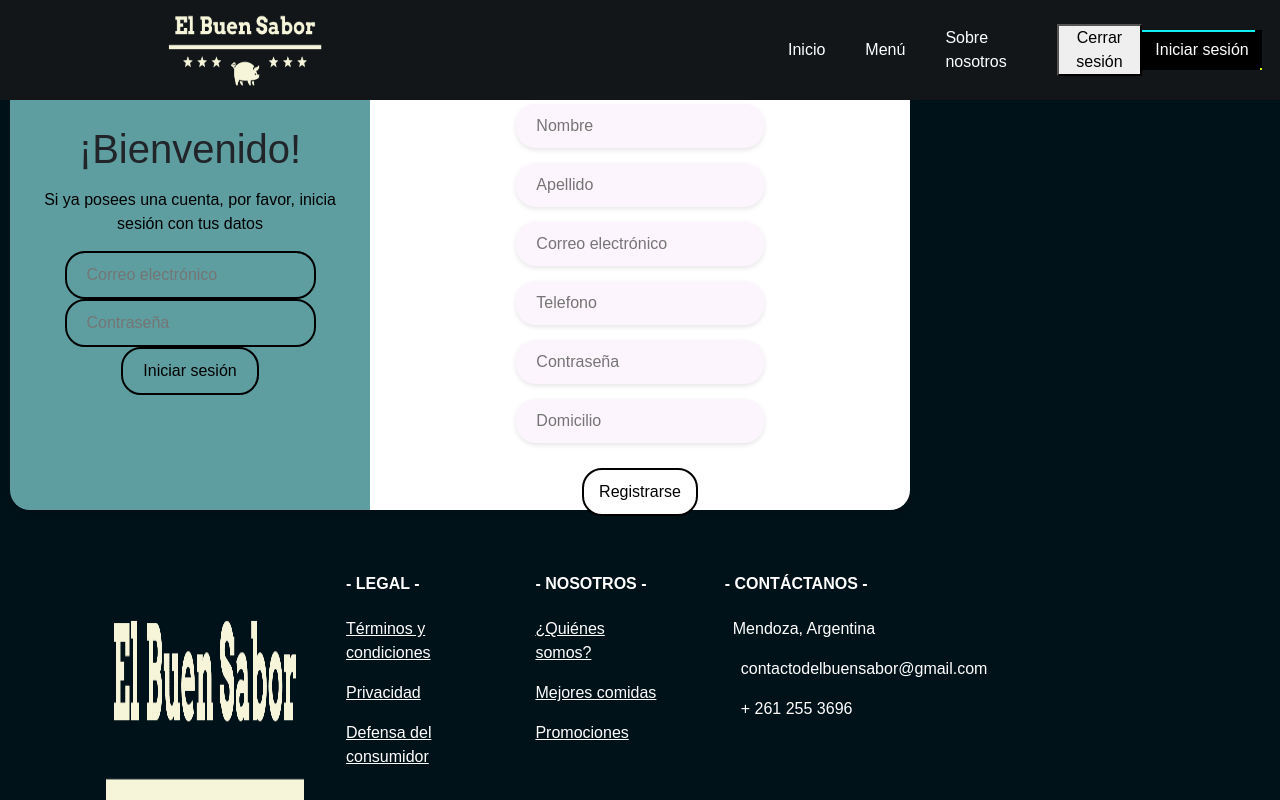
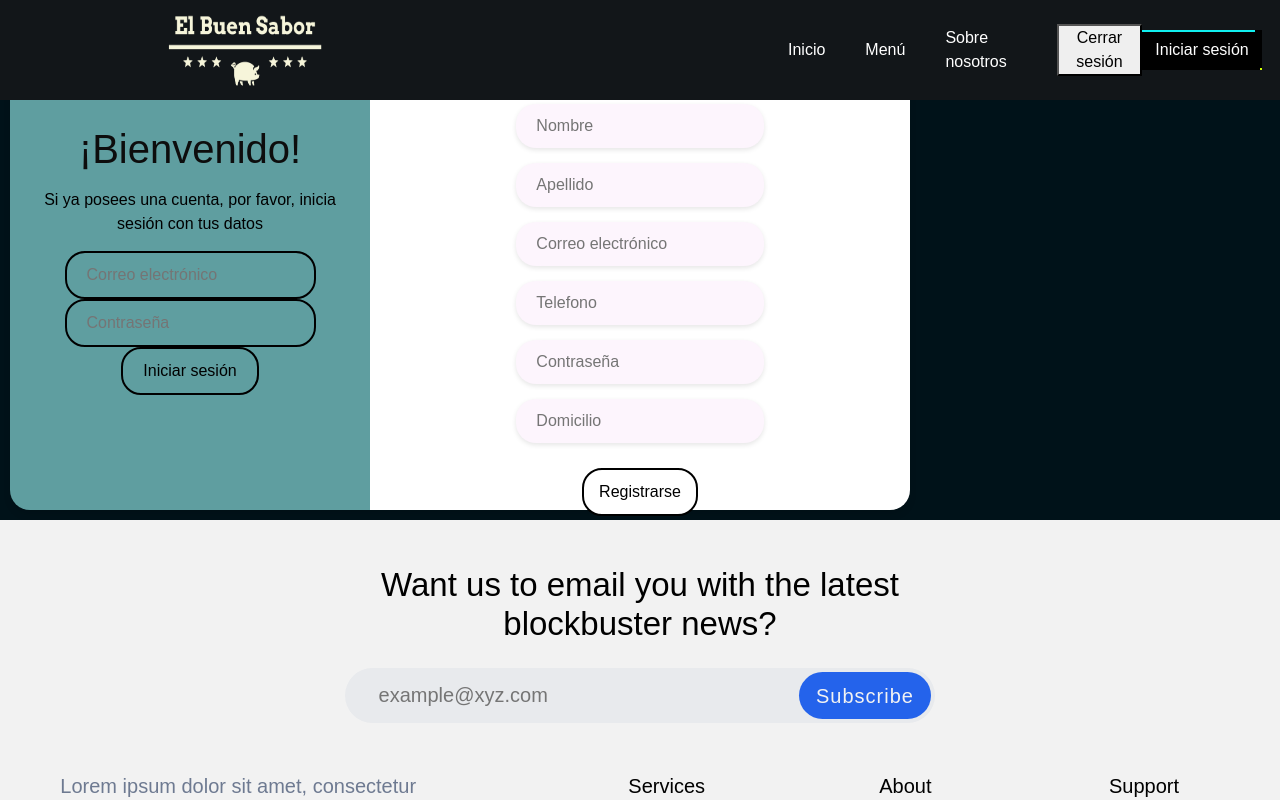
Before and after one commit to Granzo05/Ecommerce-restaurante, a React (Vite) app: page /login-cliente in a window 1280 px wide. Built offline with nearby package versions, Linux system fonts and the light colour scheme.

Commit message:
footer final

```diff
--- a/src/components/Footer.tsx
+++ b/src/components/Footer.tsx
@@ -1,76 +1,85 @@
 import { MDBFooter, MDBContainer, MDBRow, MDBCol, MDBIcon } from 'mdb-react-ui-kit';
+import '../styles/footer.css'
 
 const Footer = () => {
     return (
-            <MDBFooter className='text-center text-lg-start text-muted'>
-                <section className=''>
-                    <MDBContainer className='text-center text-md-start mt-5' style={{color: 'white'}}>
-                        <MDBRow className='mt-3'>
-                            <MDBCol md="3" lg="4" xl="3" className='mx-auto mb-4' >
-                                <img src="./src/assets/img/HatchfulExport-All/logo_transparent_header.png" alt="Logo" style={{width: '248px', display: 'flex', marginTop: '3px' }}/>
-                                <br />
-                                <p>
-                                    ¡Tu comida a la velocidad del rayo!
-                                </p>
-                            </MDBCol>
-
-                            <MDBCol md="2" lg="2" xl="2" className='mx-auto mb-4'>
-                                <h6 className='text-uppercase fw-bold mb-4'>- Legal -</h6>
-                                <p>
-                                    <a href='#!' className='text-reset'>
-                                        Términos y condiciones
-                                    </a>
-                                </p>
-                                <p>
-                                    <a href='#!' className='text-reset'>
-                                        Privacidad
-                                    </a>
-                                </p>
-                                <p>
-                                    <a href='#!' className='text-reset'>
-                                        Defensa del consumidor
-                                    </a>
-                                </p>
-                            </MDBCol>
-
-                            <MDBCol md="3" lg="2" xl="2" className='mx-auto mb-4'>
-                                <h6 className='text-uppercase fw-bold mb-4'>- Nosotros -</h6>
-                                <p>
-                                    <a href='#!' className='text-reset'>
-                                        ¿Quiénes somos?
-                                    </a>
-                                </p>
-                                <p>
-                                    <a href='#!' className='text-reset'>
-                                        Mejores comidas
-                                    </a>
-                                </p>
-                                <p>
-                                    <a href='#!' className='text-reset'>
-                                        Promociones
-                                    </a>
-                                </p>
-
-                            </MDBCol>
-
-                            <MDBCol md="4" lg="3" xl="3" className='mx-auto mb-md-0 mb-4'>
-                                <h6 className='text-uppercase fw-bold mb-4'>- Contáctanos -</h6>
-                                <p>
-                                    <MDBIcon icon="home" className="me-2" />
-                                    Mendoza, Argentina
-                                </p>
-                                <p>
-                                    <MDBIcon icon="envelope" className="me-3" />
-                                    contactodelbuensabor@gmail.com
-                                </p>
-                                <p>
-                                    <MDBIcon icon="phone" className="me-3" /> + 261 255 3696
-                                </p>
-                            </MDBCol>
-                        </MDBRow>
-                    </MDBContainer>
-                </section>
-            </MDBFooter>
+        <footer className="footer">
+        <div className="footer-container">
+          <div className="footer-newsletter">
+            <h1 className="footer-newsletter__header">
+              Want us to email you with the latest blockbuster news?
+            </h1>
+            <div className="footer-newsletter__form">
+              <input type="email" name="email" placeholder="example@xyz.com"/>
+              <button type="submit" className="submit-btn">Subscribe</button>
+            </div>
+          </div>
+          <div className="footer-body">
+            <div className="footer-body__content">
+              <p>
+                Lorem ipsum dolor sit amet, consectetur adipisicing elit. Nobis
+                esse illo culpa aperiam minima odit? Nihil quod illo pariatur
+                libero.
+              </p>
+            </div>
+            <nav className="footer-body__nav">
+              <ul className="footer-body__nav-list">
+                <li className="footer-body__nav-item">
+                  Services
+                  <ul className="footer-body__nav-sublist">
+                    <li className="footer-body__nav-subitem">
+                      <a href="" className="footer-body__nav-link">Marketing</a>
+                    </li>
+                    <li className="footer-body__nav-subitem">
+                      <a href="" className="footer-body__nav-link">Design</a>
+                    </li>
+                    <li className="footer-body__nav-subitem">
+                      <a href="" className="footer-body__nav-link">App Development</a>
+                    </li>
+                    <li className="footer-body__nav-subitem">
+                      <a href="" className="footer-body__nav-link">Web development</a>
+                    </li>
+                  </ul>
+                </li>
+                <li className="footer-body__nav-item">
+                  About
+                  <ul className="footer-body__nav-sublist">
+                    <li className="footer-body__nav-subitem">
+                      <a href="" className="footer-body__nav-link">About</a>
+                    </li>
+                    <li className="footer-body__nav-subitem">
+                      <a href="" className="footer-body__nav-link">Careers</a>
+                    </li>
+                    <li className="footer-body__nav-subitem">
+                      <a href="" className="footer-body__nav-link">History</a>
+                    </li>
+                    <li className="footer-body__nav-subitem">
+                      <a href="" className="footer-body__nav-link">Our Team</a>
+                    </li>
+                  </ul>
+                </li>
+                <li className="footer-body__nav-item">
+                  Support
+                  <ul className="footer-body__nav-sublist">
+                    <li className="footer-body__nav-subitem">
+                      <a href="" className="footer-body__nav-link">FAQs</a>
+                    </li>
+                    <li className="footer-body__nav-subitem">
+                      <a href="" className="footer-body__nav-link">Contact</a>
+                    </li>
+                    <li className="footer-body__nav-subitem">
+                      <a href="" className="footer-body__nav-link">Live chat</a>
+                    </li>
+                  </ul>
+                </li>
+              </ul>
+            </nav>
+          </div>
+          <div className="footer-attribute">
+              <p>&copy; Company 2024. All right reserved.</p>
+          </div>
+        </div>
+      </footer>
     )
 }
 
--- /dev/null
+++ b/src/styles/footer.css
@@ -0,0 +1,145 @@
+:root {
+    --color-white: hsl(0, 0%, 95%);
+    --color-white-shade: hsl(0, 0%, 95%);
+    --color-black: hsl(0, 0%, 05%);
+
+    --color-primary: hsl(221, 83%, 53%);
+    --color-light-gray: hsl(220, 14%, 92%);
+    --color-gray: hsl(220, 14%, 50%);
+
+    --p-inline: clamp(.75rem, 0.6286rem + 0.5178vw, 2rem);
+    --p-block: 1rem;
+    --gap: 1rem;
+    --border-radius: 2rem;
+
+    --fs-small: clamp(0.75rem, 0.6286rem + 0.5178vw, 0.95rem);
+    --fs-medium: clamp(1rem, 0.6966rem + 1.0945vw, 1.25rem);
+    --fs-large: clamp(1.5rem, 1.0291rem + 1.2924vw, 3rem);
+  }
+  * {
+    margin: 0;
+    padding: 0;
+    box-sizing: border-box;
+  }
+
+  body {
+    min-height: 100dvh;
+    width: 100%;
+    display: flex;
+    align-items: flex-end;
+    font-family: "Poppins";
+    background-color: var(--color-light-gray);
+    color: var(--color-black);
+  }
+
+  ul {
+    list-style: none;
+  }
+  a {
+    text-decoration: none;
+    color: inherit;
+  }
+  .footer {
+
+    color: black;
+    width: 100%;
+    padding-inline: var(--p-inline);
+    background-color: var(--color-white);
+
+    & .footer-container {
+      width: 100%;
+      display: flex;
+      flex-direction: column;
+      row-gap: 6vh;
+      padding-block: calc(var(--p-block) * 2);
+    }
+
+    & .footer-newsletter {
+      width: 100%;
+      display: flex;
+      flex-direction: column;
+      align-items: center;
+      justify-content: center;
+      row-gap: var(--gap);
+
+      & h1 {
+        max-width: 35ch;
+        font-size: var(--fs-large);
+        text-align: center;
+      }
+
+      & .footer-newsletter__form {
+        position: relative;
+        background-color: var(--color-light-gray);
+        padding-inline: var(--p-inline);
+        padding-block: calc(var(--p-block) * 0.5);
+        border-radius: var(--border-radius);
+      }
+
+      & input {
+        padding-inline: var(--p-inline);
+        padding-block: calc(var(--p-block) * 0.5);
+        height: 100%;
+        width: min(50ch, 80vw);
+        background-color: transparent;
+        border: none;
+        outline: none;
+        font-size: var(--fs-medium);
+      }
+
+      & .submit-btn {
+        position: absolute;
+        right: calc(var(--p-inline) * 0.25);
+        top: calc(var(--p-block) * 0.25);
+        height: calc(100% - var(--p-block) * 0.5);
+        background-color: var(--color-primary);
+        color: var(--color-white);
+        padding-inline: var(--p-inline);
+        padding-block: calc(var(--p-block) * 0.5);
+        border-radius: var(--border-radius);
+        border: none;
+        outline: none;
+        font-size: var(--fs-medium);
+        letter-spacing: 1px;
+        cursor: pointer;
+      }
+    }
+
+    & .footer-body {
+      width: 100%;
+      display: grid;
+      grid-template-columns: 1fr;
+      row-gap: calc(var(--gap) * 2);
+
+      & .footer-body__content {
+        text-wrap: balance;
+        font-size: var(--fs-medium);
+        color: var(--color-gray);
+        padding-right: 5ch;
+      }
+
+      & .footer-body__nav-list {
+        display: grid;
+        grid-template-columns: repeat(auto-fit, minmax(150px, 1fr));
+        font-size: var(--fs-medium);
+        row-gap: var(--gap);
+      }
+
+      & .footer-body__nav-sublist {
+        padding-top: calc(var(--gap) * 0.5);
+        font-size: var(--fs-small);
+        color: var(--color-gray);
+      }
+
+      @media screen and (width > 768px) {
+        grid-template-columns: 1fr 60%;
+        justify-content: center;
+      }
+    }
+
+    & .footer-attribute {
+      color: var(--color-gray);
+      text-align: center;
+      font-size: var(--fs-small);
+    }
+  }
```
